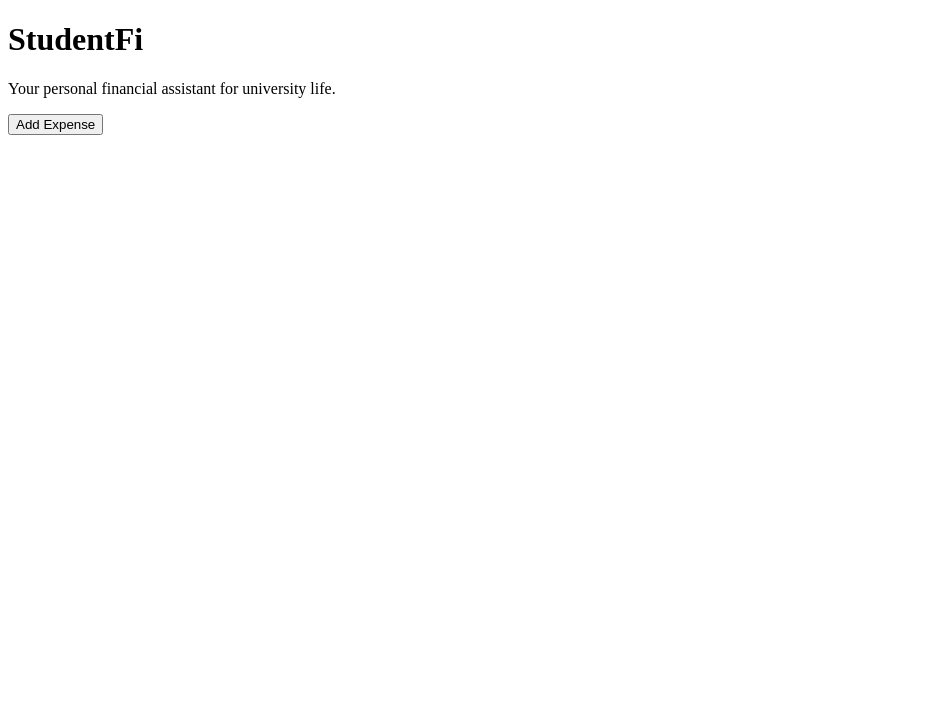
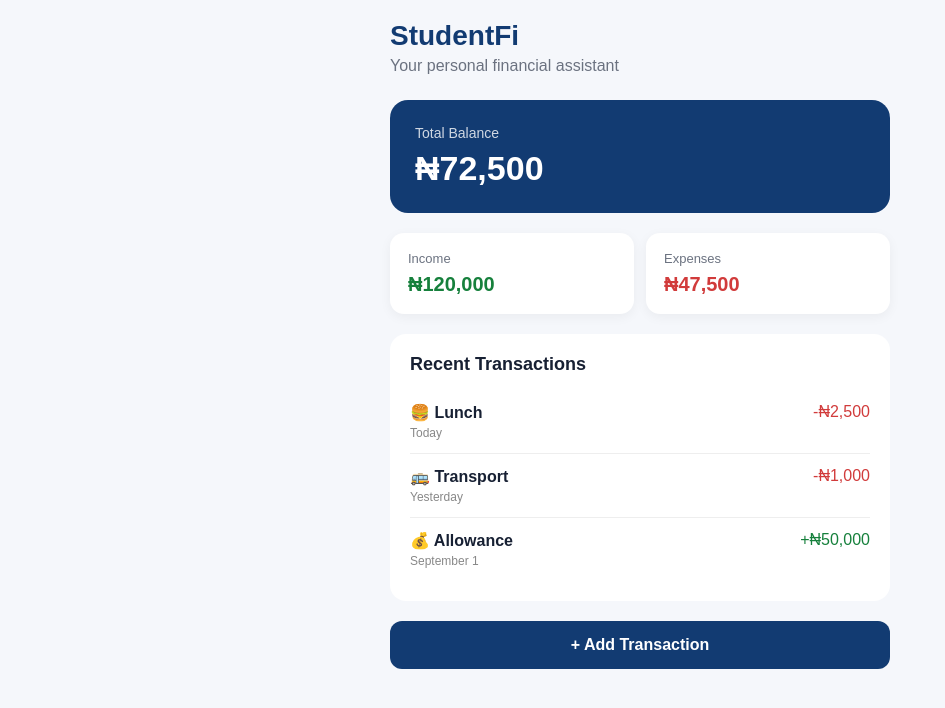
Before and after one commit to elijahadeyinka/studentfi, a plain HTML site: page index.html in a window 1280 px wide. Shown: the whole page, without its empty margins (0-945 px from the left). Drawn offline with Linux system fonts and the light colour scheme.

Commit message:
Revamp index.html with new layout and features
Updated the layout and content of the index.html file, including a new balance card, transaction statistics, and a transaction form.

```diff
--- a/index.html
+++ b/index.html
@@ -2,17 +2,208 @@
 <html>
 
 <head>
+
+    <meta charset="UTF-8">
+
+    <meta name="viewport" content="width=device-width, initial-scale=1.0">
+
     <title>StudentFi</title>
+
+    <link rel="stylesheet" href="style.css">
+
 </head>
 
 <body>
 
-    <h1>StudentFi</h1>
+<div class="container">
 
-    <p>Your personal financial assistant for university life.</p>
+    <div class="logo">
+        StudentFi
+    </div>
 
-    <button>Add Expense</button>
-    <script src="script.js"></script>
+    <p class="subtitle">
+        Your personal financial assistant
+    </p>
+
+    <div class="balance-card">
+
+        <div class="balance-label">
+            Total Balance
+        </div>
+
+        <div class="balance" id="balance">
+            ₦72,500
+        </div>
+
+    </div>
+
+    <div class="stats">
+
+        <div class="stat-card">
+
+            <div class="stat-title">
+                Income
+            </div>
+
+            <div class="stat-value income" id="income">
+                ₦120,000
+            </div>
+
+        </div>
+
+        <div class="stat-card">
+
+            <div class="stat-title">
+                Expenses
+            </div>
+
+            <div class="stat-value expense" id="expenses">
+                ₦47,500
+            </div>
+
+        </div>
+
+    </div>
+
+    <div class="section">
+
+        <div class="section-title">
+            Recent Transactions
+        </div>
+
+        <div class="transaction">
+
+            <div>
+
+                <div class="transaction-name">
+                    🍔 Lunch
+                </div>
+
+                <div class="transaction-date">
+                    Today
+                </div>
+
+            </div>
+
+            <div class="expense">
+                -₦2,500
+            </div>
+
+        </div>
+
+        <div class="transaction">
+
+            <div>
+
+                <div class="transaction-name">
+                    🚌 Transport
+                </div>
+
+                <div class="transaction-date">
+                    Yesterday
+                </div>
+
+            </div>
+
+            <div class="expense">
+                -₦1,000
+            </div>
+
+        </div>
+
+        <div class="transaction">
+
+            <div>
+
+                <div class="transaction-name">
+                    💰 Allowance
+                </div>
+
+                <div class="transaction-date">
+                    September 1
+                </div>
+
+            </div>
+
+            <div class="income">
+                +₦50,000
+            </div>
+
+        </div>
+
+    </div>
+
+    <button
+        class="add-button"
+        onclick="showTransactionForm()">
+        + Add Transaction
+    </button>
+
+    <div
+        id="transaction-form"
+        style="display: none; margin-top: 20px;">
+
+        <div class="section">
+
+            <div class="section-title">
+                Add Transaction
+            </div>
+
+            <label>
+                Transaction Type
+            </label>
+
+            <select id="transaction-type">
+
+                <option value="expense">
+                    Expense
+                </option>
+
+                <option value="income">
+                    Income
+                </option>
+
+            </select>
+
+            <br><br>
+
+            <label>
+                Amount
+            </label>
+
+            <input
+                type="number"
+                id="transaction-amount"
+                placeholder="Enter amount">
+
+            <br><br>
+
+            <label>
+                Description
+            </label>
+
+            <input
+                type="text"
+                id="transaction-description"
+                placeholder="e.g. Lunch">
+
+            <br><br>
+
+            <button
+                class="add-button"
+                onclick="addTransaction()">
+
+                Save Transaction
+
+            </button>
+
+        </div>
+
+    </div>
+
+</div>
+
+<script src="script.js"></script>
 
 </body>
 
```
